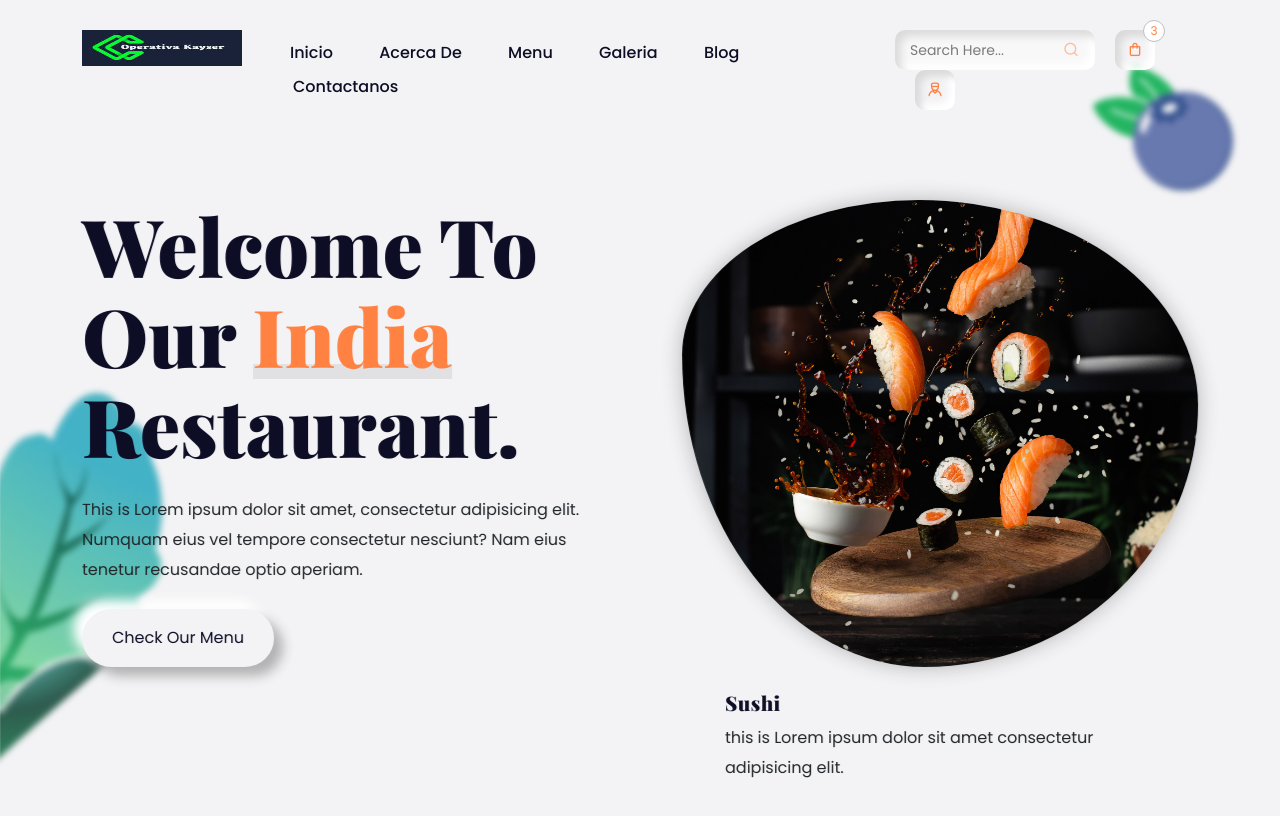
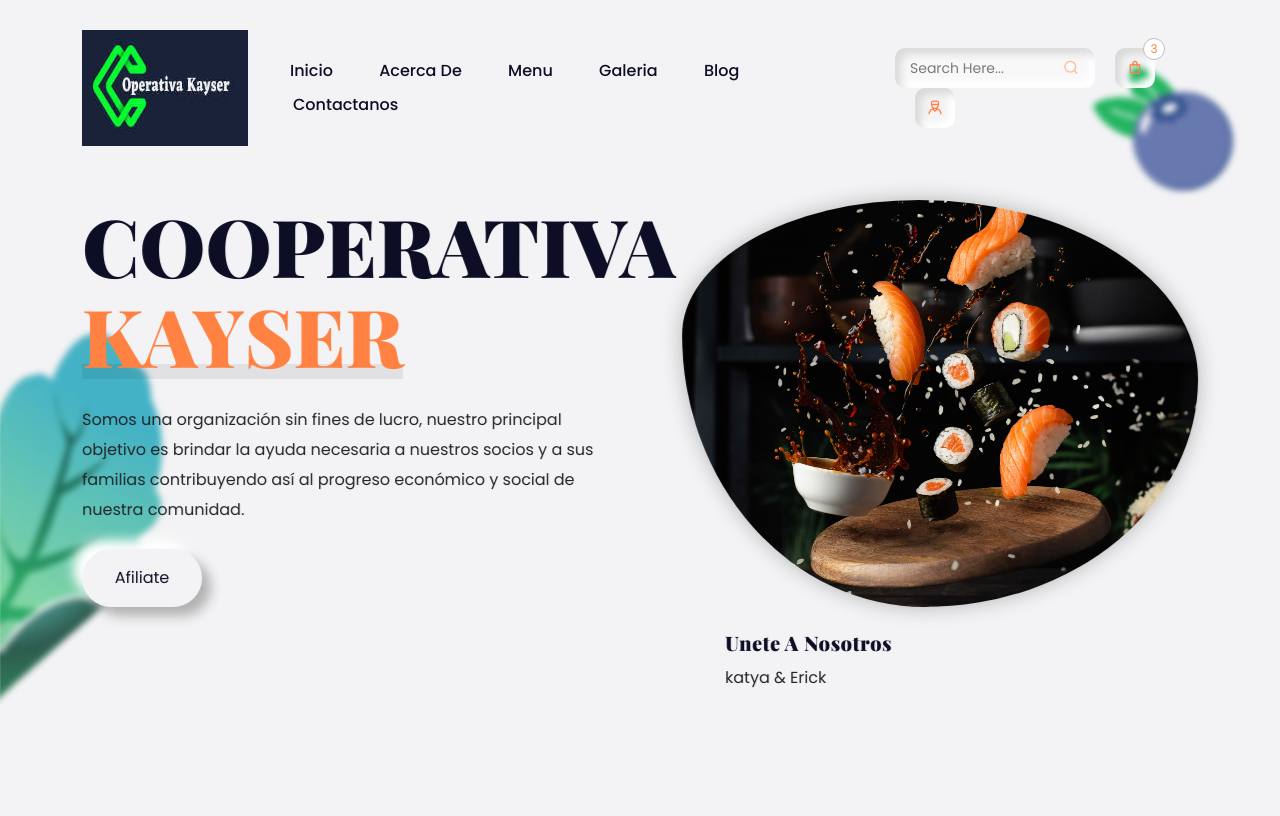
Before and after one commit to ErickAnibal/cooperativakayser, a plain HTML site: page index.html in a window 1280 px wide. Shown: the top 816 px of the page. Drawn offline with nearby package versions, Linux system fonts and the light colour scheme; a web font is replaced by a local one.

Commit message:
modificacion 2

```diff
--- a/index.html
+++ b/index.html
@@ -27,7 +27,7 @@
                 <div class="col-lg-2">
                     <div class="header-logo">
                         <a href="index.html">
-                            <img src="logo.jpg" width="160" height="36" alt="Logo">
+                            <img src="logo.jpg" width="272" height="116" alt="Logo">
                         </a>
                     </div>
                 </div>
@@ -83,14 +83,16 @@
                             <div class="col-lg-6">
                                 <div class="banner-text">
                                     <h1 class="h1-title">
-                                        Welcome to our
-                                        <span>India</span>
-                                        restaurant.
+                                        COOPERATIVA
+                                        <span>KAYSER</span>
+
                                     </h1>
-                                    <p>This is Lorem ipsum dolor sit amet, consectetur adipisicing elit. Numquam eius
-                                        vel tempore consectetur nesciunt? Nam eius tenetur recusandae optio aperiam.</p>
+                                    <p>Somos una organización sin fines de lucro, nuestro principal
+                                       objetivo es brindar la ayuda necesaria a nuestros socios y a
+                                       sus familias contribuyendo así al progreso económico y social
+                                       de nuestra comunidad.</p>
                                     <div class="banner-btn mt-4">
-                                        <a href="#menu" class="sec-btn">Check our Menu</a>
+                                        <a href="#menu" class="sec-btn">Afiliate</a>
                                     </div>
                                 </div>
                             </div>
@@ -100,8 +102,8 @@
                                     </div>
                                 </div>
                                 <div class="banner-img-text mt-4 m-auto">
-                                    <h5 class="h5-title">Sushi</h5>
-                                    <p>this is Lorem ipsum dolor sit amet consectetur adipisicing elit.</p>
+                                    <h5 class="h5-title">Unete a Nosotros</h5>
+                                    <p>katya & Erick </p>
                                 </div>
                             </div>
                         </div>
```
